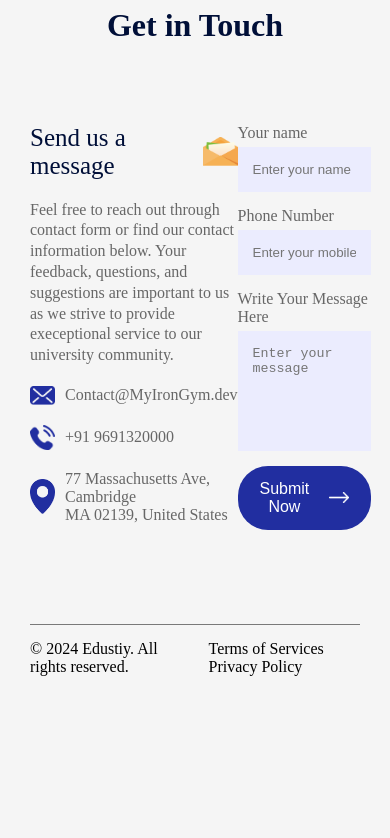
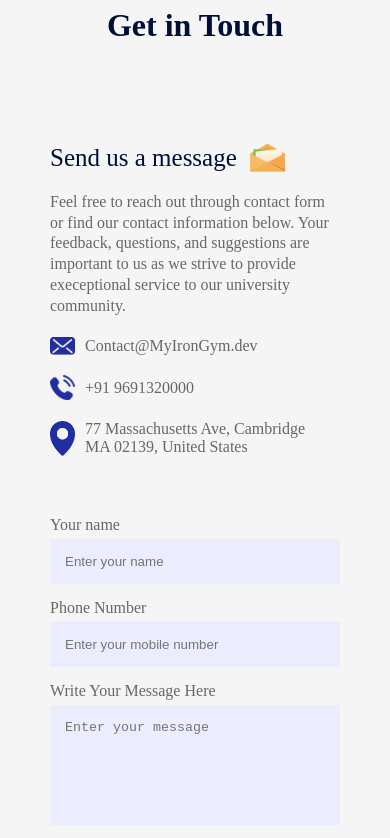
Before and after one commit to rajsharma-sudo/education_web_app_1, a React (Create React App) app: page / in a window 390 px wide. Shown: the part 4344-5182 px from the top of the page. Before the commit the page ends 5045 px from the top, so only its background shows below. Built offline with nearby package versions, Linux system fonts and the light colour scheme; the HTML template or start-up script is replaced by a standard one.

Commit message:
here we have completed contact section responsive design for mobile devices

```diff
--- a/src/Components/Contact/Contact.css
+++ b/src/Components/Contact/Contact.css
@@ -53,3 +53,17 @@
     margin-top:5px;
     resize: none;
 }
+
+
+/* ----------media query----------- */
+
+@media (max-width:680px) {
+    .contact{
+       display: block;
+    }
+
+    .contact-col{
+        padding:20px;
+    }
+
+}
```
